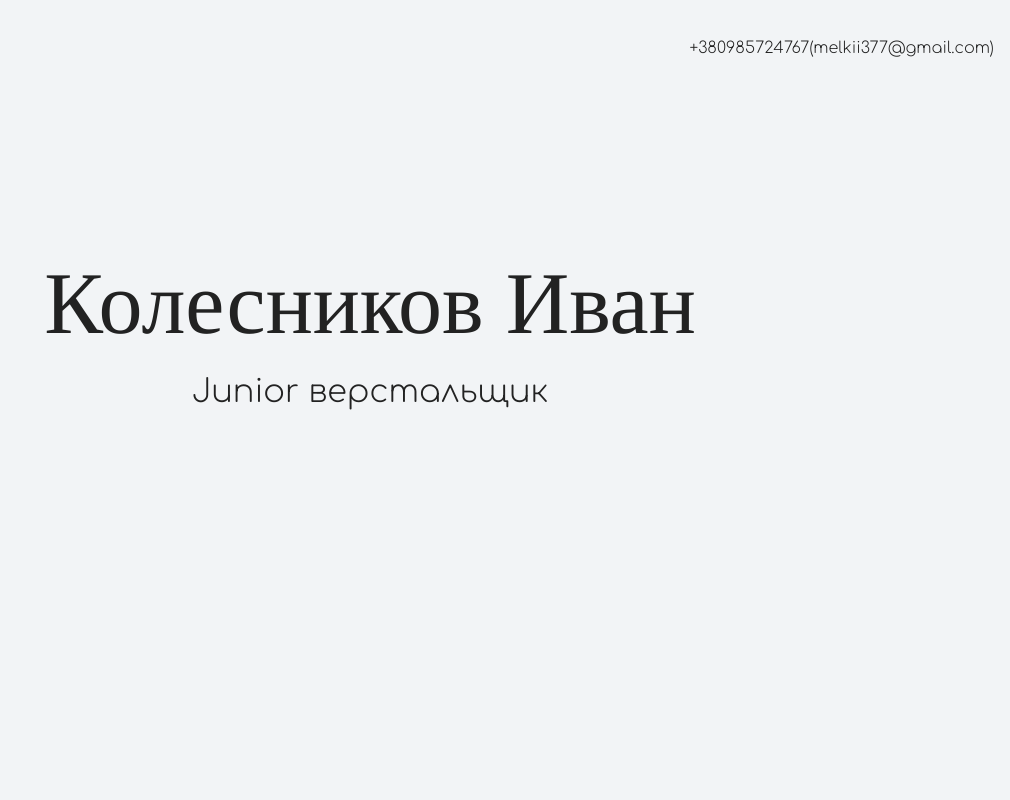
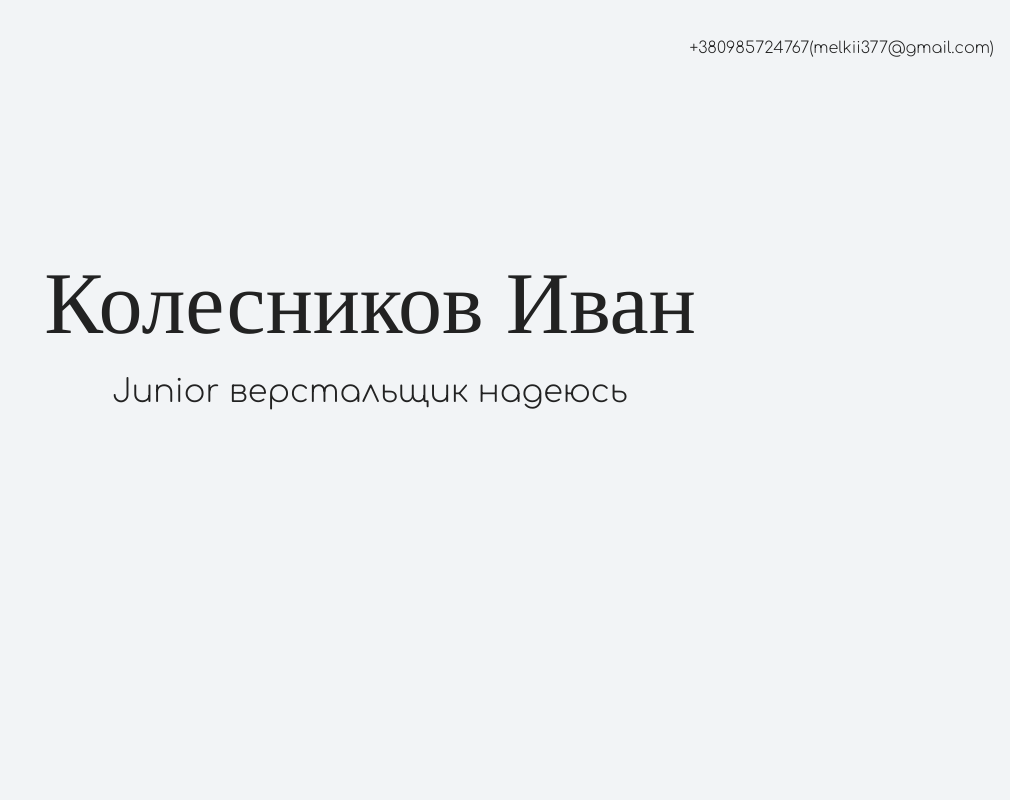
Before and after one commit to yoary1/Me_first, a plain HTML site: page index.html in a window 1280 px wide. Shown: the top 800 px of the page, without its empty margins (270-1280 px from the left). Drawn offline with Linux system fonts and the light colour scheme.

Commit message:
Верстальщика поменял

```diff
--- a/index.html
+++ b/index.html
@@ -18,7 +18,7 @@
     <section class="hero-image">
 		<div class="container">
       <h1 class="heading">Колесников Иван</h1>
-      <p>Junior верстальщик</p>
+      <p>Junior верстальщик надеюсь</p>
 	  </div>
     </section>
 
```
